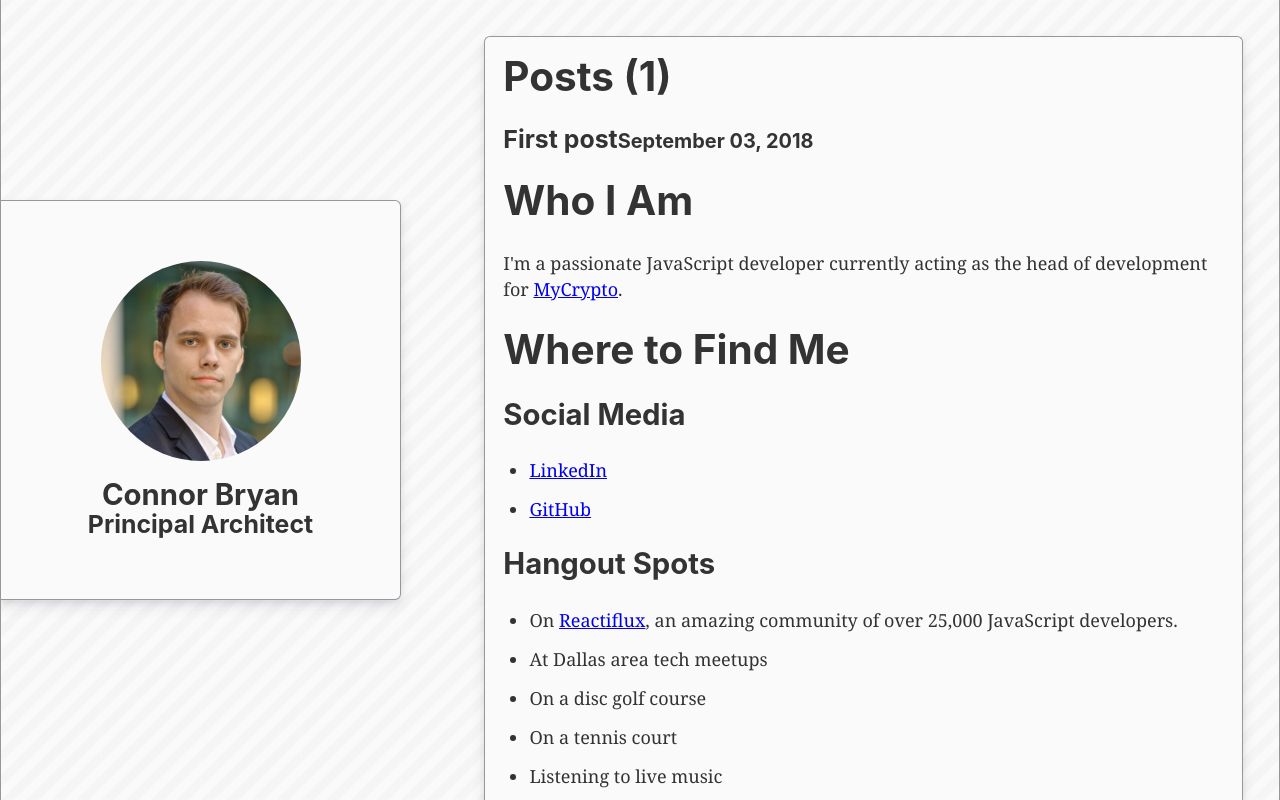
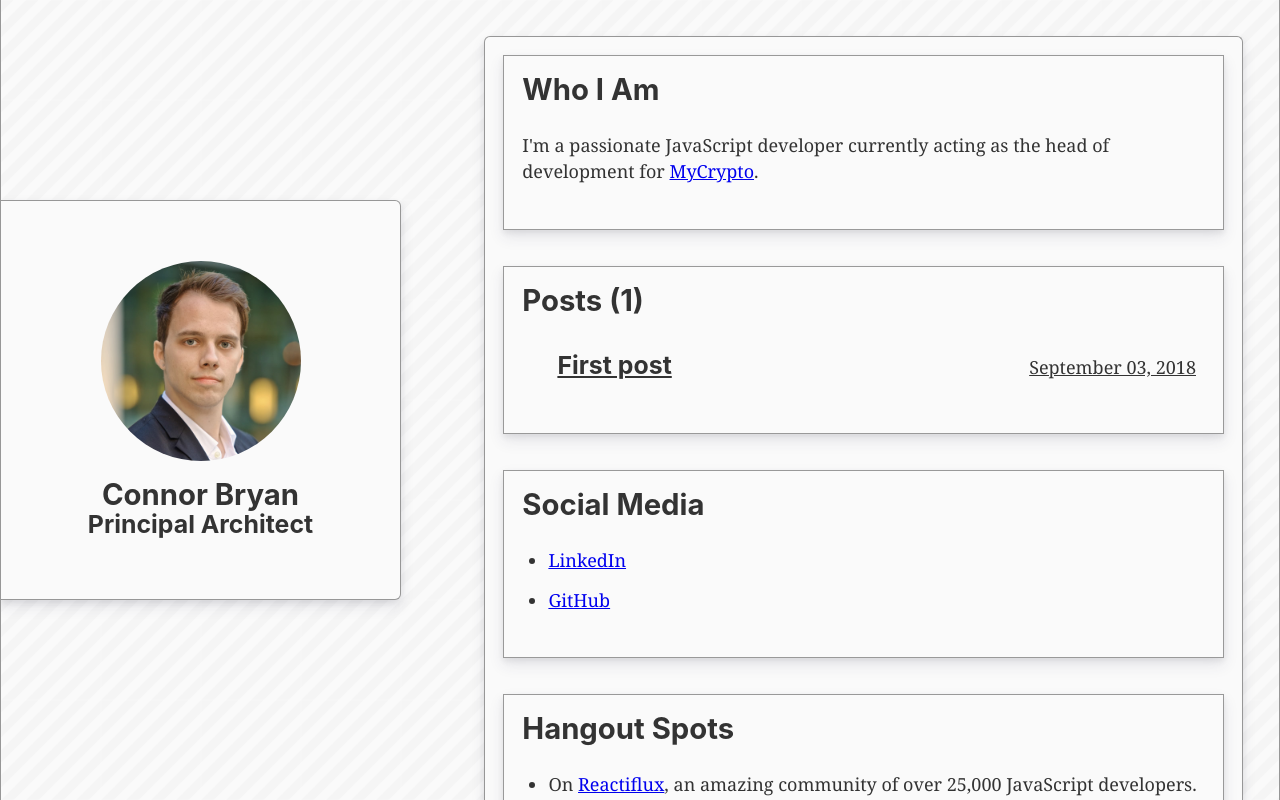
Before and after one commit to ConnorBryan/connor, a Gatsby site: page / in a window 1280 px wide. Built offline with nearby package versions, Linux system fonts and the light colour scheme; Gatsby itself is replaced by a stand-in of ours; some packages are replaced by stand-ins of ours.

Commit message:
More updates

```diff
--- a/src/components/grid.css
+++ b/src/components/grid.css
@@ -118,7 +118,6 @@ body {
   position: relative;
   flex: 1;
   padding: 1rem;
-  min-height: 800px;
   background: #fafafa;
   border: 1px solid #979797;
   border-bottom: none;
@@ -129,10 +128,6 @@ body {
 }
 
 @media (min-width: 1000px) {
-  .Grid-content {
-    min-height: 1300px;
-  }
-
   .Grid-content-wrapper {
     padding: 2rem 2rem 0 2rem;
   }
--- /dev/null
+++ b/src/components/panel.css
@@ -0,0 +1,9 @@
+@media (min-width: 500px) {
+  .Panel {
+    margin-bottom: 2rem;
+    padding: 1rem;
+    border: 1px solid #999;
+    box-shadow: 0 7px 14px 0 rgba(50, 50, 93, 0.1),
+      0 3px 6px 0 rgba(0, 0, 0, 0.07);
+  }
+}
--- /dev/null
+++ b/src/components/panel.js
@@ -0,0 +1,7 @@
+import React from "react";
+
+import "./panel.css";
+
+export default function Panel({ children }) {
+  return <section className="Panel">{children}</section>;
+}
--- /dev/null
+++ b/src/components/post-list.css
@@ -0,0 +1,31 @@
+.PostList h3 {
+  margin: 0;
+}
+
+.PostList li {
+  list-style-type: none;
+}
+
+.PostList a {
+  display: flex;
+  flex-direction: column;
+  align-items: baseline;
+  justify-content: space-between;
+  padding: 0.5rem;
+  color: #333;
+}
+
+.PostList a:hover {
+  text-decoration: none;
+}
+
+@media (min-width: 500px) {
+  .PostList a {
+    flex-direction: row;
+  }
+}
+
+.PostList li:hover {
+  background: #f5f5f5;
+  cursor: pointer;
+}
--- /dev/null
+++ b/src/components/post-list.js
@@ -0,0 +1,22 @@
+import React from "react";
+import { Link } from "gatsby";
+
+import "./post-list.css";
+
+export default function PostList({ totalCount, posts }) {
+  return (
+    <section className="PostList">
+      <h2>Posts ({totalCount})</h2>
+      <ul>
+        {posts.map(({ node }) => (
+          <li key={node.id}>
+            <Link to={node.fields.slug}>
+              <h3>{node.frontmatter.title}</h3>
+              <aside>{node.frontmatter.date}</aside>
+            </Link>
+          </li>
+        ))}
+      </ul>
+    </section>
+  );
+}
--- a/src/pages/index.js
+++ b/src/pages/index.js
@@ -1,30 +1,27 @@
 import React from "react";
 import { graphql } from "gatsby";
-import netlifyIdentity from "netlify-identity-widget";
 
 import Grid from "../components/grid";
-import banner from "./banner.jpg";
+import Panel from "../components/panel";
+import PostList from "../components/post-list";
 
-const IndexPage = ({ data }) => (
+const IndexPage = ({
+  data: {
+    allMarkdownRemark: { totalCount, edges }
+  }
+}) => (
   <Grid>
-    <section>
-      <h1>Posts ({data.allMarkdownRemark.totalCount})</h1>
-      {data.allMarkdownRemark.edges.map(({ node }) => (
-        <section key={node.id}>
-          <h3>
-            {node.frontmatter.title}
-            <small>{node.frontmatter.date}</small>
-          </h3>
-        </section>
-      ))}
-    </section>
-    <section>
-      <h1>Who I Am</h1>
+    <Panel>
+      <h2>Who I Am</h2>
       <p>
         I'm a passionate JavaScript developer currently acting as the head of
         development for <a href="https://www.MyCrypto.com/">MyCrypto</a>.
       </p>
-      <h1>Where to Find Me</h1>
+    </Panel>
+    <Panel>
+      <PostList totalCount={totalCount} posts={edges} />
+    </Panel>
+    <Panel>
       <h2>Social Media</h2>
       <ul>
         <li>
@@ -36,6 +33,8 @@ const IndexPage = ({ data }) => (
           <a href="https://github.com/ConnorBryan">GitHub</a>
         </li>
       </ul>
+    </Panel>
+    <Panel>
       <h2>Hangout Spots</h2>
       <ul>
         <li>
@@ -48,13 +47,8 @@ const IndexPage = ({ data }) => (
         <li>Listening to live music</li>
         <li>With my girlfriend, Elena</li>
       </ul>
-    </section>
-    <section style={{ marginTop: "5rem", textAlign: "center" }}>
-      <img src={banner} alt="Banner" />
-    </section>
-    <section style={{ textAlign: "right" }}>
-      <button onClick={() => netlifyIdentity.open()}>Identity</button>
-    </section>
+    </Panel>
+    <section />
   </Grid>
 );
 
@@ -65,6 +59,9 @@ export const query = graphql`
       edges {
         node {
           id
+          fields {
+            slug
+          }
           frontmatter {
             title
             date(formatString: "MMMM DD, YYYY")
--- a/src/posts/first-post.md
+++ b/src/posts/first-post.md
@@ -2,4 +2,9 @@
 title: First post
 date: 2018-09-03T22:02:24.531Z
 ---
-This is my first post.
+
+# Gotcha, didn't I?
+
+This isn't actually a real post. I just wrote this to have some content to test with.
+
+Maybe I'll write something real sometime; who knows?
```
Also changed, not shown: src/templates/post.css (added, +19 -0 lines), src/templates/post.js (+20 -2 lines), src/pages/banner.jpg (deleted).
